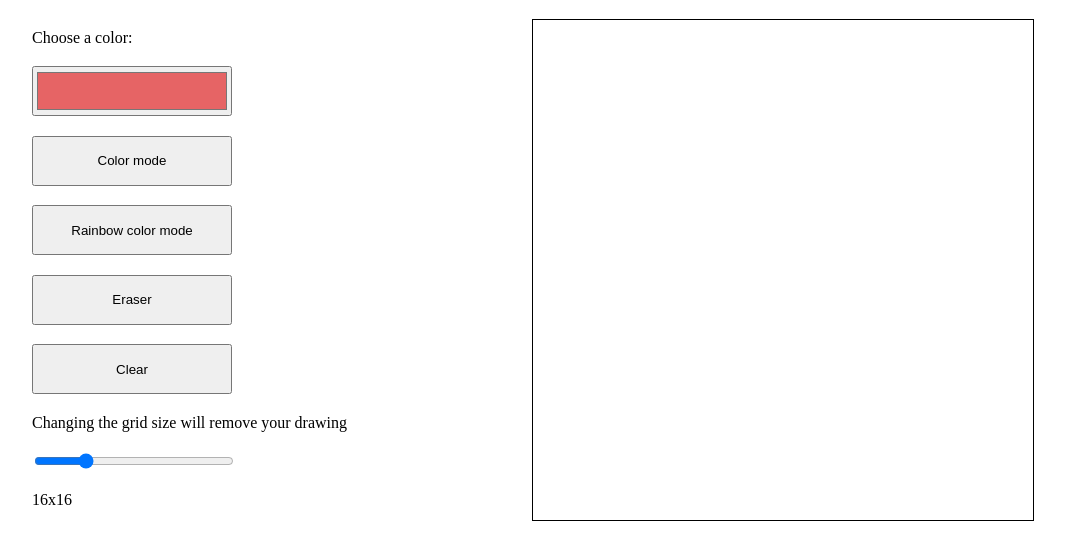
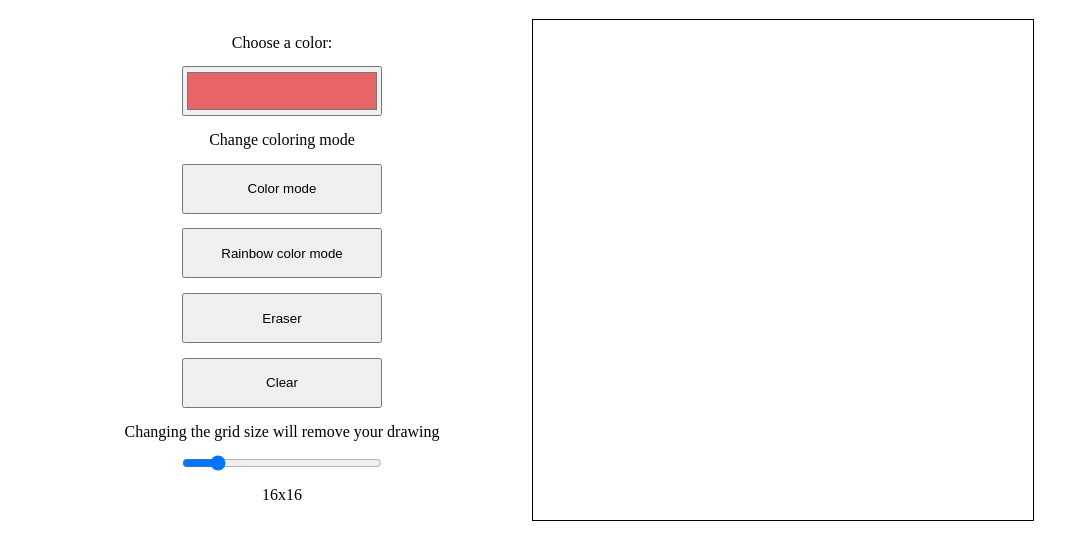
Before and after one commit to urosrelic/etch-a-sketch, a plain HTML site: page index.html in a window 1280 px wide. Shown: the part 61-620 px from the top of the page, without its empty margins (107-1172 px from the left). Drawn offline with Linux system fonts and the light colour scheme.

Commit message:
add change mode functionality
Sometimes while drawing and changing the mode, trying to draw with click and hold changes to only drawing while hovering.

```diff
--- a/index.html
+++ b/index.html
@@ -13,13 +13,15 @@
         <h1>Etch-a-sketch</h1>
     </header>
     <div class="main">
-        <div class="options">
+        <div class="modes">
             <label for="color-picker">Choose a color:</label><input type="color" id="color-picker" value="#e66465">
-            <button class="option" id="colorModeBtn">Color mode</button>
-            <button class="option" id="rainbowModeBtn">Rainbow color mode</button>
-            <button class="option" id="eraserModeBtn">Eraser</button>
-            <button class="option" id="clearBtn">Clear</button>
-            <label for="range-slider">Changing the grid size will remove your drawing</label><input type="range" min="1" max="64" value="16" id="range-slider">
+            <label>Change coloring mode</label>
+            <button class="modeBtn" id="colorModeBtn" onclick="changeMode('color')">Color mode</button>
+            <button class="modeBtn" id="rainbowModeBtn" onclick="changeMode('rainbow')"> Rainbow color mode</button>
+            <button class="modeBtn" id="eraserModeBtn" onclick="changeMode('eraser')">Eraser</button>
+            <button class="modeBtn" id="clearBtn">Clear</button>
+            <label for="range-slider">Changing the grid size will remove your drawing</label><input type="range" min="1"
+                max="100" value="16" id="range-slider">
             <span id="slider-value">16x16</span>
         </div>
         <div class="grid">
--- a/style.css
+++ b/style.css
@@ -1,7 +1,9 @@
+/* Header */
 header {
   text-align: center;
 }
 
+/* Main */
 .main {
   display: flex;
   flex-direction: row;
@@ -9,16 +11,20 @@ header {
   justify-content: center;
 }
 
-.options {
+.modes {
   display: flex;
   flex-direction: column;
   width: 500px;
   height: 500px;
   align-content: center;
-  justify-content: space-around;
+  justify-content: space-evenly;
 }
 
-.option {
+.modes > * {
+  margin: 0 auto;
+}
+
+.modeBtn {
   width: 200px;
   height: 50px;
 }
@@ -41,11 +47,13 @@ header {
   justify-content: space-around;
 }
 
+.active {
+  background-color: red;
+}
 
 /* Drawing grid */
-.pixel {
+.box {
   background-color: white;
-  border: 1px solid black;
 }
 
 .grid {
```
